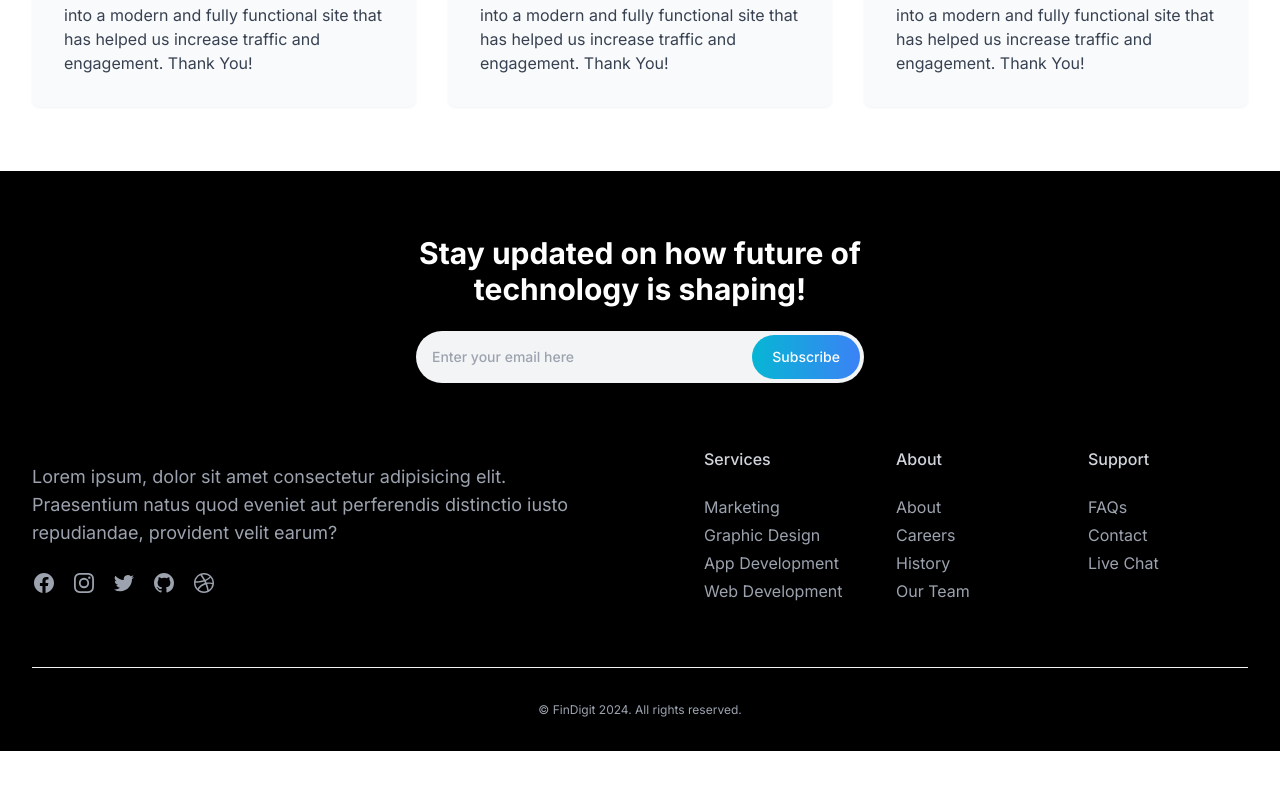
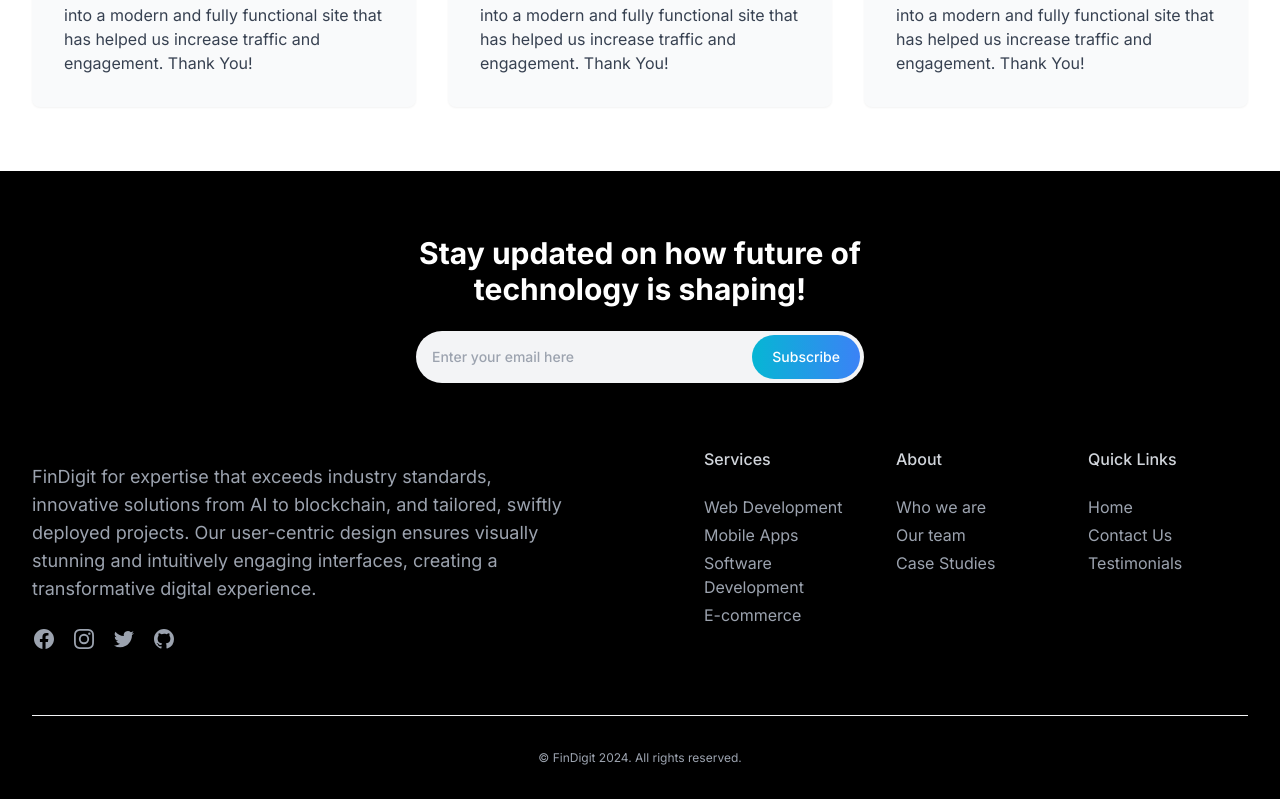
Before and after one commit to AhsanCommits/findigit, a Next.js app: page / in a window 1280 px wide. Shown: the part 2639-3438 px from the top of the page. Before the commit the page ends 3390 px from the top, so only its background shows below. Built offline with nearby package versions, Linux system fonts and the light colour scheme.

Commit message:
Update Footer.jsx

```diff
--- a/components/Footer.jsx
+++ b/components/Footer.jsx
@@ -31,15 +31,17 @@ const Footer = () => {
         <div className="mt-16 grid grid-cols-1 gap-8 lg:grid-cols-2 lg:gap-32">
           <div className="mx-auto max-w-sm lg:max-w-none">
             <p className="mt-4 text-center text-gray-400 lg:text-left lg:text-lg">
-              Lorem ipsum, dolor sit amet consectetur adipisicing elit.
-              Praesentium natus quod eveniet aut perferendis distinctio iusto
-              repudiandae, provident velit earum?
+              FinDigit for expertise that exceeds industry standards, innovative
+              solutions from AI to blockchain, and tailored, swiftly deployed
+              projects. Our user-centric design ensures visually stunning and
+              intuitively engaging interfaces, creating a transformative digital
+              experience.
             </p>
 
             <div className="mt-6 flex justify-center gap-4 lg:justify-start">
               <a
                 className="text-gray-400 transition hover:text-gray-400/75"
-                href=""
+                href="#"
                 target="_blank"
                 rel="noreferrer"
               >
@@ -61,7 +63,7 @@ const Footer = () => {
 
               <a
                 className="text-gray-400 transition hover:text-gray-400/75"
-                href=""
+                href="#"
                 target="_blank"
                 rel="noreferrer"
               >
@@ -101,7 +103,7 @@ const Footer = () => {
 
               <a
                 className="text-gray-400 transition hover:text-gray-400/75"
-                href=""
+                href="/"
                 target="_blank"
                 rel="noreferrer"
               >
@@ -120,28 +122,6 @@ const Footer = () => {
                   />
                 </svg>
               </a>
-
-              <a
-                className="text-gray-400 transition hover:text-gray-400/75"
-                href=""
-                target="_blank"
-                rel="noreferrer"
-              >
-                <span className="sr-only"> Dribbble </span>
-
-                <svg
-                  className="h-6 w-6"
-                  fill="currentColor"
-                  viewBox="0 0 24 24"
-                  aria-hidden="true"
-                >
-                  <path
-                    fillRule="evenodd"
-                    d="M12 2C6.48 2 2 6.48 2 12s4.48 10 10 10c5.51 0 10-4.48 10-10S17.51 2 12 2zm6.605 4.61a8.502 8.502 0 011.93 5.314c-.281-.054-3.101-.629-5.943-.271-.065-.141-.12-.293-.184-.445a25.416 25.416 0 00-.564-1.236c3.145-1.28 4.577-3.124 4.761-3.362zM12 3.475c2.17 0 4.154.813 5.662 2.148-.152.216-1.443 1.941-4.48 3.08-1.399-2.57-2.95-4.675-3.189-5A8.687 8.687 0 0112 3.475zm-3.633.803a53.896 53.896 0 013.167 4.935c-3.992 1.063-7.517 1.04-7.896 1.04a8.581 8.581 0 014.729-5.975zM3.453 12.01v-.26c.37.01 4.512.065 8.775-1.215.25.477.477.965.694 1.453-.109.033-.228.065-.336.098-4.404 1.42-6.747 5.303-6.942 5.629a8.522 8.522 0 01-2.19-5.705zM12 20.547a8.482 8.482 0 01-5.239-1.8c.152-.315 1.888-3.656 6.703-5.337.022-.01.033-.01.054-.022a35.318 35.318 0 011.823 6.475 8.4 8.4 0 01-3.341.684zm4.761-1.465c-.086-.52-.542-3.015-1.659-6.084 2.679-.423 5.022.271 5.314.369a8.468 8.468 0 01-3.655 5.715z"
-                    clipRule="evenodd"
-                  />
-                </svg>
-              </a>
             </div>
           </div>
 
@@ -155,8 +135,7 @@ const Footer = () => {
                     className="text-gray-400 transition hover:text-gray-400/75"
                     href="/"
                   >
-                    {' '}
-                    Marketing{' '}
+                    Web Development
                   </a>
                 </li>
 
@@ -165,7 +144,7 @@ const Footer = () => {
                     className="text-gray-400 transition hover:text-gray-400/75"
                     href="/"
                   >
-                    Graphic Design
+                    Mobile Apps
                   </a>
                 </li>
 
@@ -174,7 +153,7 @@ const Footer = () => {
                     className="text-gray-400 transition hover:text-gray-400/75"
                     href="/"
                   >
-                    App Development
+                    Software Development
                   </a>
                 </li>
 
@@ -183,7 +162,7 @@ const Footer = () => {
                     className="text-gray-400 transition hover:text-gray-400/75"
                     href="/"
                   >
-                    Web Development
+                    E-commerce
                   </a>
                 </li>
               </ul>
@@ -196,10 +175,9 @@ const Footer = () => {
                 <li>
                   <a
                     className="text-gray-400 transition hover:text-gray-400/75"
-                    href="/"
+                    href="#stats"
                   >
-                    {' '}
-                    About{' '}
+                    Who we are
                   </a>
                 </li>
 
@@ -208,8 +186,7 @@ const Footer = () => {
                     className="text-gray-400 transition hover:text-gray-400/75"
                     href="/"
                   >
-                    {' '}
-                    Careers{' '}
+                    Our team
                   </a>
                 </li>
 
@@ -218,25 +195,14 @@ const Footer = () => {
                     className="text-gray-400 transition hover:text-gray-400/75"
                     href="/"
                   >
-                    {' '}
-                    History{' '}
-                  </a>
-                </li>
-
-                <li>
-                  <a
-                    className="text-gray-400 transition hover:text-gray-400/75"
-                    href="/"
-                  >
-                    {' '}
-                    Our Team{' '}
+                    Case Studies
                   </a>
                 </li>
               </ul>
             </div>
 
             <div>
-              <strong className="font-medium text-gray-300"> Support </strong>
+              <strong className="font-medium text-gray-300">Quick Links</strong>
 
               <ul className="mt-6 space-y-1">
                 <li>
@@ -244,28 +210,25 @@ const Footer = () => {
                     className="text-gray-400 transition hover:text-gray-400/75"
                     href="/"
                   >
-                    {' '}
-                    FAQs{' '}
+                    Home
                   </a>
                 </li>
 
                 <li>
                   <a
                     className="text-gray-400 transition hover:text-gray-400/75"
-                    href="/"
+                    href="/contact"
                   >
-                    {' '}
-                    Contact{' '}
+                    Contact Us
                   </a>
                 </li>
 
                 <li>
                   <a
                     className="text-gray-400 transition hover:text-gray-400/75"
-                    href="/"
+                    href="#testimonials"
                   >
-                    {' '}
-                    Live Chat{' '}
+                    Testimonials
                   </a>
                 </li>
               </ul>
```
